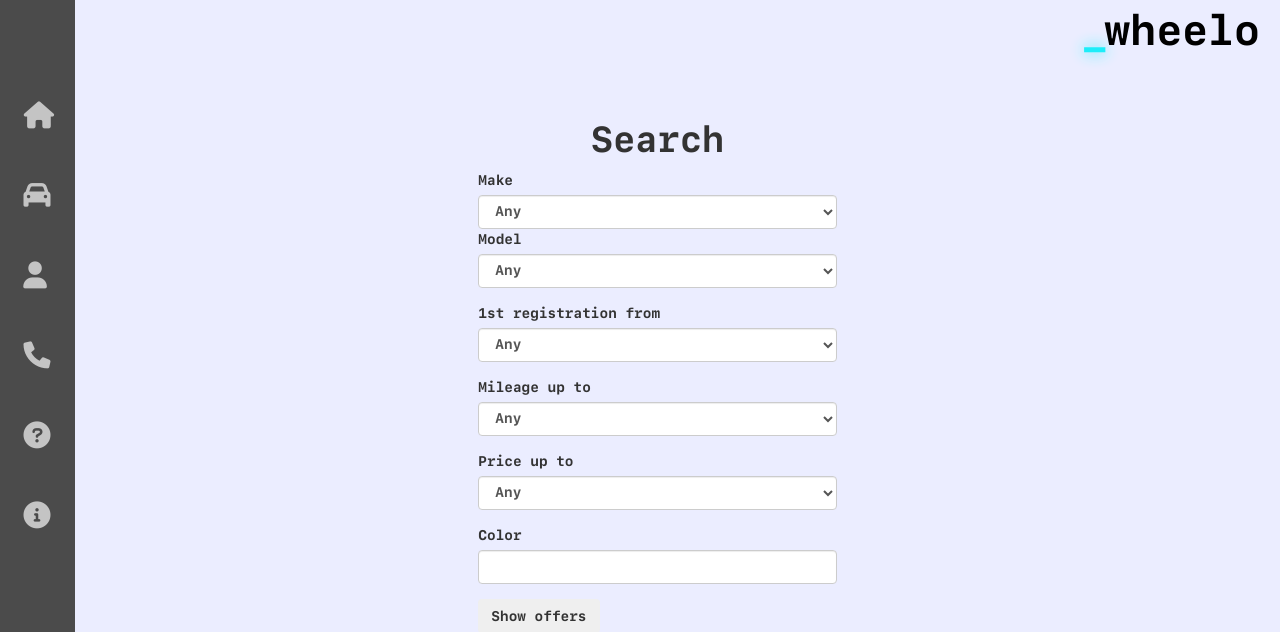
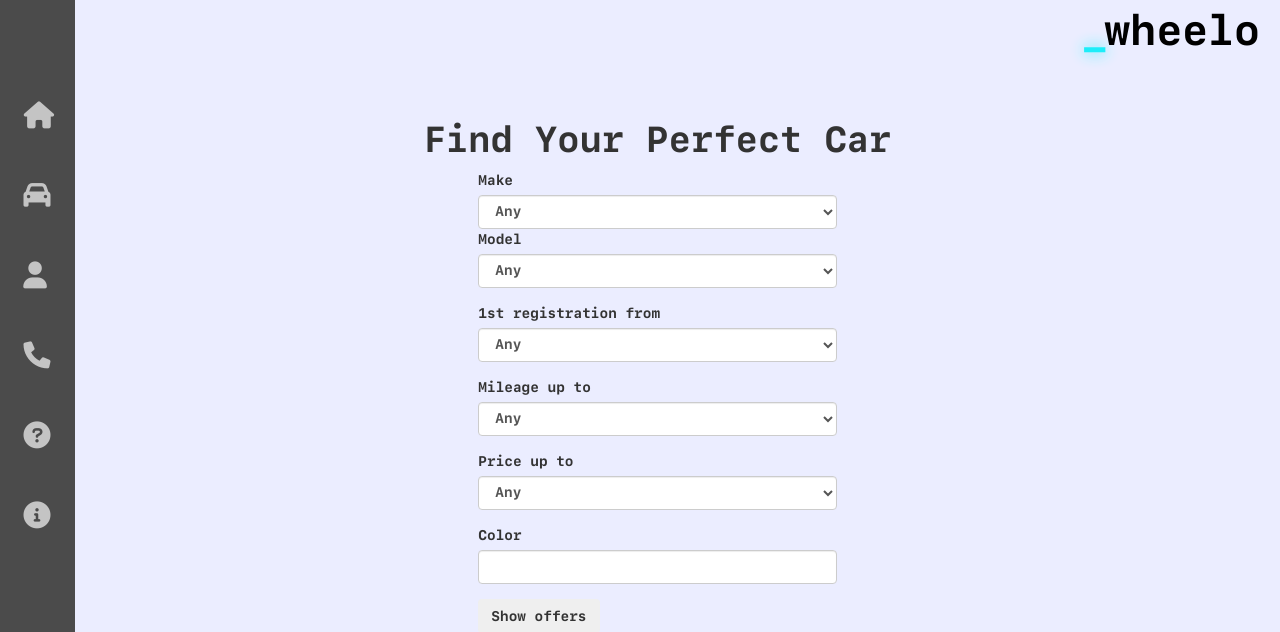
Before and after one commit to stfn-ko/_wheelo, a Flask app: page / in a window 1280 px wide. Shown: the top 632 px of the page. Run offline with Flask 2, Linux system fonts and the light colour scheme; some libraries are stand-ins or nearby versions.

Commit message:
Added FAQ's to the database and changed title for the search

```diff
--- a/Website/app/templates/index.html
+++ b/Website/app/templates/index.html
@@ -4,8 +4,8 @@
 {% block app_content %}
 <div class="transition-page" id="hm"></div>
 <div class="row fade-in-content">
+    <h1 style="text-align:center;">Find Your Perfect Car</h1>
     <div class="col-md-4 col-md-offset-4">
-        <h1 style="text-align:center;">Search</h1>
         <form>
             <div>
                 <div >
```
Also changed, not shown: Website/app.db.
